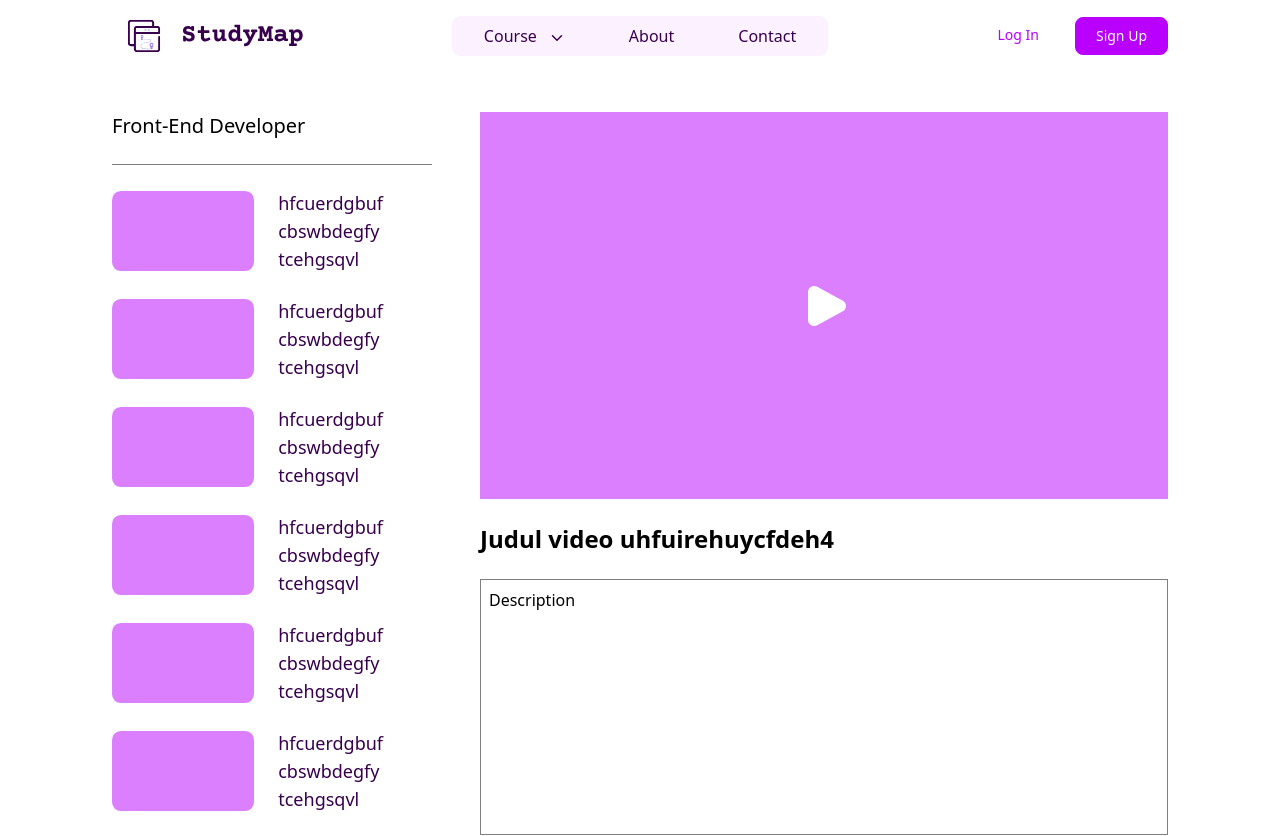
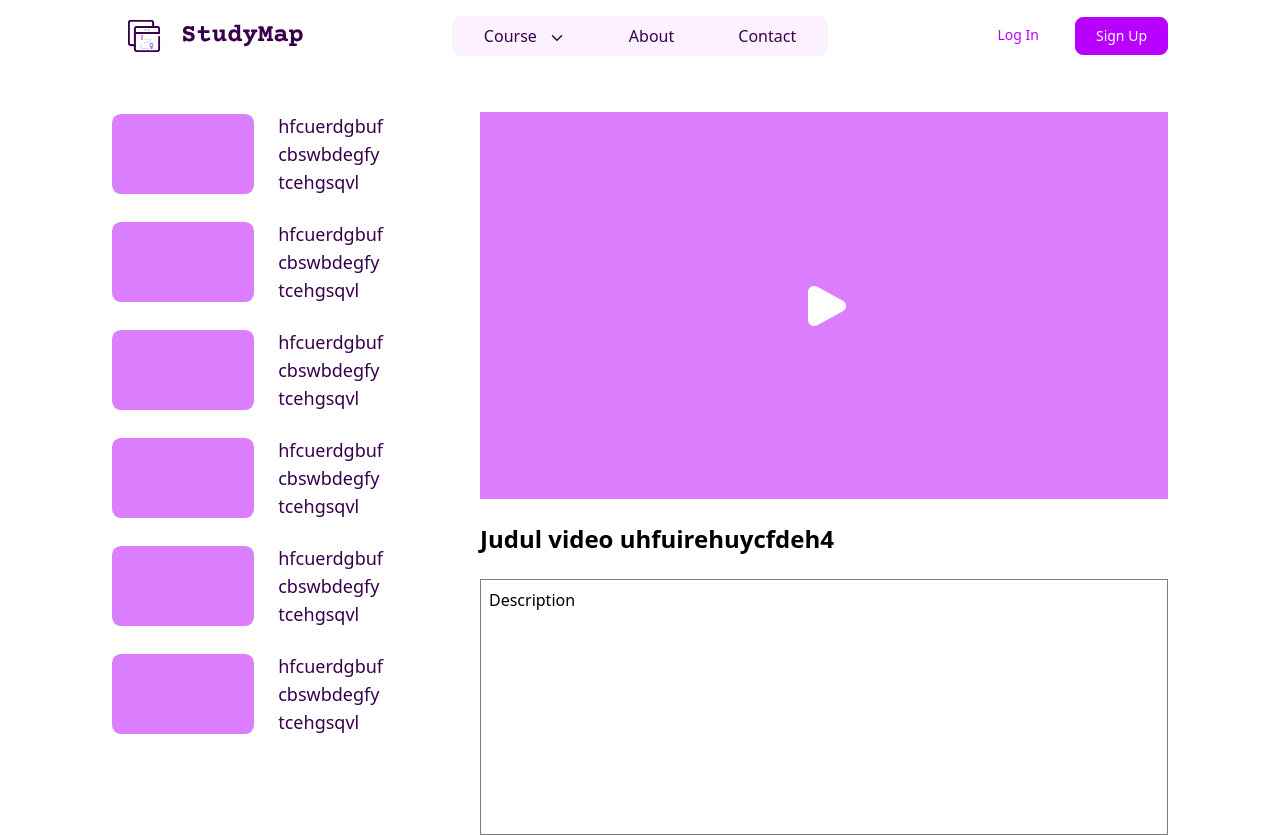
Before and after one commit to allsyalwaa/StudyMap, a React (Vite) app: page /video in a window 1280 px wide. Shown: the top 836 px of the page. Built offline with nearby package versions, Linux system fonts and the light colour scheme.

Commit message:
refactor: Update SecVideoCourse component to improve mobile responsiveness

```diff
--- a/src/components/section/SecVideoCourse.jsx
+++ b/src/components/section/SecVideoCourse.jsx
@@ -4,8 +4,8 @@ export default function SecVideoCourse() {
   return (
     <section>
       <div className="flex flex-col gap-6">
-        <h2 className="text-xl font-medium">Front-End Developer</h2>
-        <div className="border-b-[1px] border-black/50"></div>
+        <h2 className="text-xl font-medium md:hidden">Playlist</h2>
+        <div className="border-b-[1px] border-black/50 md:hidden"></div>
         <CardVideoCourse />
         <CardVideoCourse />
         <CardVideoCourse />
```
